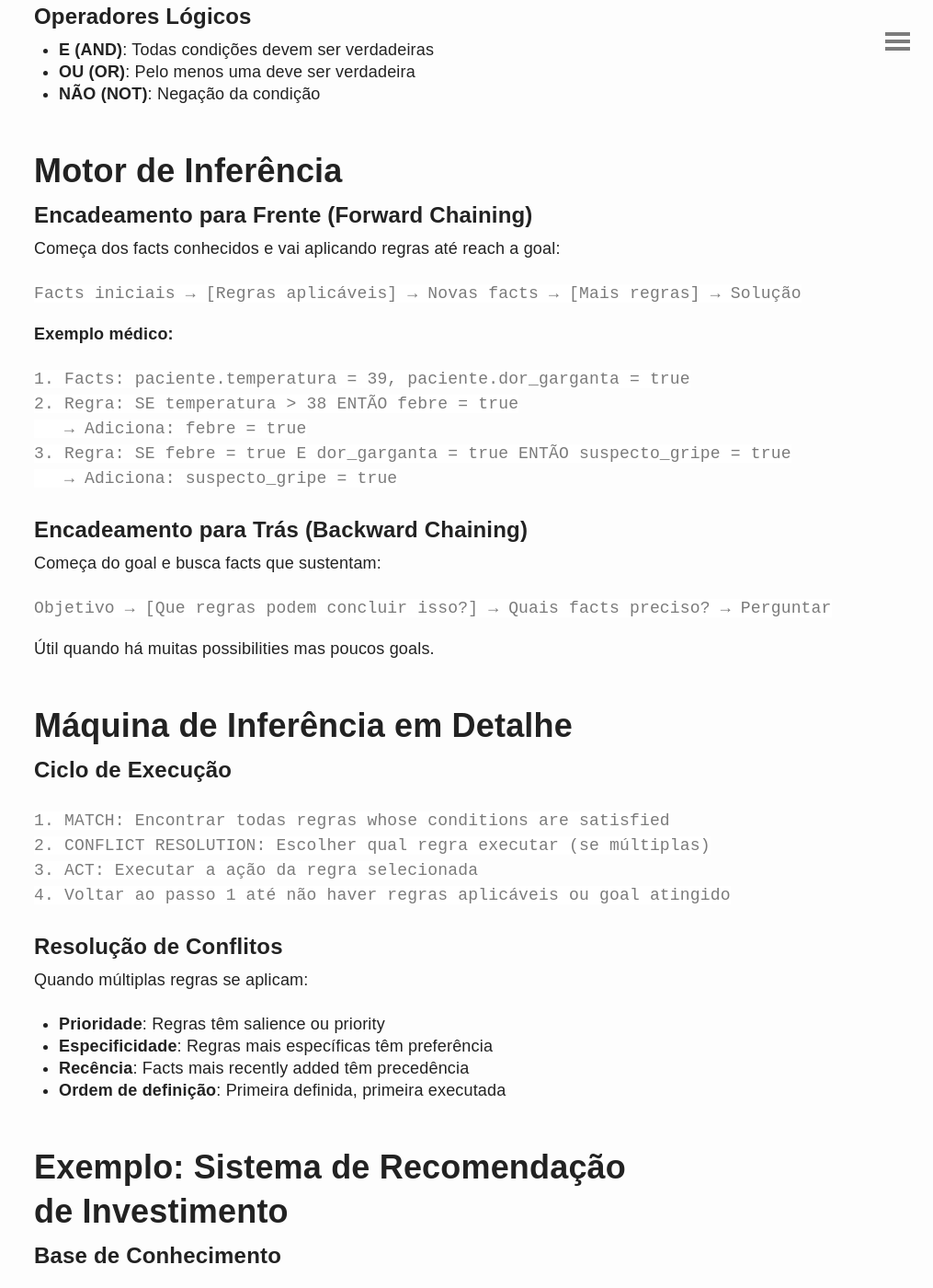
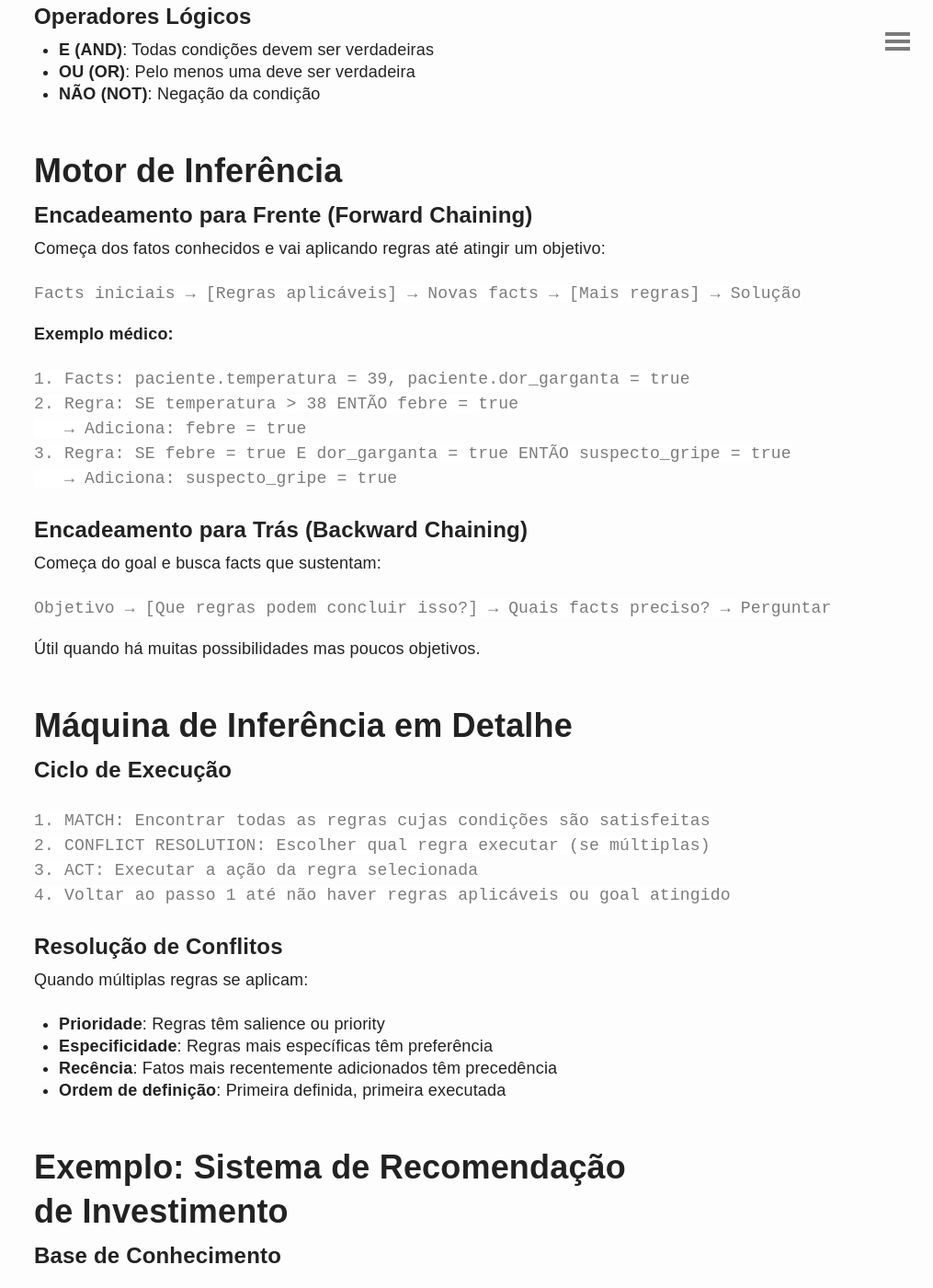
Before and after one commit to albertguedes/albertguedes.github.io, a Jekyll site: the page built from _posts/2014-07-22-raciocinio-baseado-em-regras.md, in a window 1280 px wide and 1400 px high, scrolled down 1359 px. Shown: the whole window at 92% size, without its empty margins (265-1280 px from the left). Built offline with Jekyll 4.4.1, drawn with Linux system fonts in a browser that asks for light colours; some of the changed text lies outside the part shown.

Commit message:
Fix orthography in 2013-09-30-redes-de-computadores-uma-introducao.md, 2014-02-10-estruturas-de-dados-arrays-e-listas.md, 2014-04-05-algoritmos-de-busca-dfs-bfs-e-a.md, 2014-05-18-como-funciona-a-internet.md, 2014-07-22-raciocinio-baseado-em-regras.md: rewrite to proper Portuguese

````diff
--- a/_posts/2014-07-22-raciocinio-baseado-em-regras.md
+++ b/_posts/2014-07-22-raciocinio-baseado-em-regras.md
@@ -15,13 +15,13 @@ Sistemas que usam **regras de produção** para representar conhecimento:
 SE <condição> ENTÃO <ação>
 ```
 
-- **Condição**: facts ou patterns no working memory
-- **Ação**: adicionar facts, executar operações, modificar state
+- **Condição**: fatos ou padrões na memória de trabalho
+- **Ação**: adicionar fatos, executar operações, modificar estado
 
 ### Componentes
 
 1. **Base de Conhecimento**: Conjunto de regras
-2. **Working Memory**: Facts atuais sobre o problema
+2. **Working Memory**: Fatos atuais sobre o problema
 3. **Motor de Inferência**: Aplica regras aos facts
 4. **Interface de Explicação**: Justifica o raciocínio
 
@@ -50,7 +50,7 @@ ENTÃO possivel_influenza = verdadeiro
 
 ### Encadeamento para Frente (Forward Chaining)
 
-Começa dos facts conhecidos e vai aplicando regras até reach a goal:
+Começa dos fatos conhecidos e vai aplicando regras até atingir um objetivo:
 
 ```
 Facts iniciais → [Regras aplicáveis] → Novas facts → [Mais regras] → Solução
@@ -74,14 +74,14 @@ Começa do goal e busca facts que sustentam:
 Objetivo → [Que regras podem concluir isso?] → Quais facts preciso? → Perguntar
 ```
 
-Útil quando há muitas possibilities mas poucos goals.
+Útil quando há muitas possibilidades mas poucos objetivos.
 
 ## Máquina de Inferência em Detalhe
 
 ### Ciclo de Execução
 
 ```
-1. MATCH: Encontrar todas regras whose conditions are satisfied
+1. MATCH: Encontrar todas as regras cujas condições são satisfeitas
 2. CONFLICT RESOLUTION: Escolher qual regra executar (se múltiplas)
 3. ACT: Executar a ação da regra selecionada
 4. Voltar ao passo 1 até não haver regras aplicáveis ou goal atingido
@@ -93,7 +93,7 @@ Quando múltiplas regras se aplicam:
 
 - **Prioridade**: Regras têm salience ou priority
 - **Especificidade**: Regras mais específicas têm preferência
-- **Recência**: Facts mais recently added têm precedência
+- **Recência**: Fatos mais recentemente adicionados têm precedência
 - **Ordem de definição**: Primeira definida, primeira executada
 
 ## Exemplo: Sistema de Recomendação de Investimento
@@ -173,13 +173,13 @@ SE temperatura é ALTA E pressão é BAIXA ENTÃO perigo = MÉDIO
 
 ### Redes Bayesianas
 
-Modelam probabilidades condicionais between facts.
+Modelam probabilidades condicionais entre fatos.
 
 ## Hoje: Híbridos
 
 Modernos sistemas combinam:
 
-- **Rules + ML**: Rules para knowledge explícito, ML para patterns complexos
+- **Rules + ML**: Regras para conhecimento explícito, ML para padrões complexos
 - **Embedding de conhecimento**: Representar regras como vetores
 - **LLMs + RAG**: Retrieval augmented generation com bases de conhecimento
 
````
Also changed, not shown: other parts of _posts/2014-07-22-raciocinio-baseado-em-regras.md (+8 -8 lines), _posts/2013-09-30-redes-de-computadores-uma-introducao.md (+5 -5 lines), _posts/2014-02-10-estruturas-de-dados-arrays-e-listas.md (+2 -2 lines), _posts/2014-04-05-algoritmos-de-busca-dfs-bfs-e-a.md (+3 -3 lines), _posts/2014-05-18-como-funciona-a-internet.md (+5 -5 lines).
